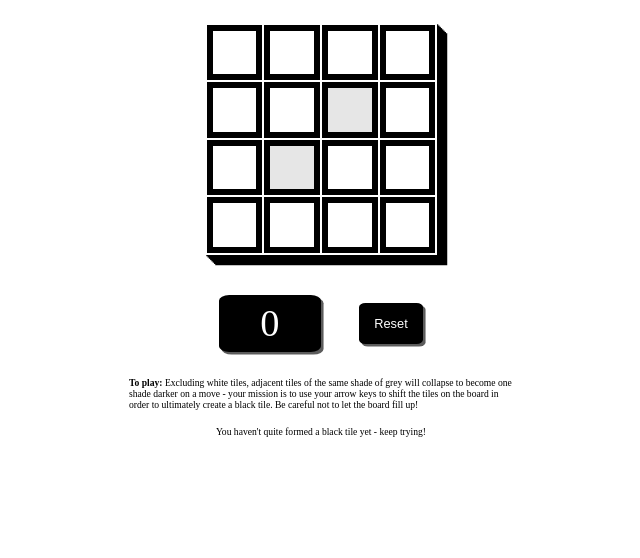
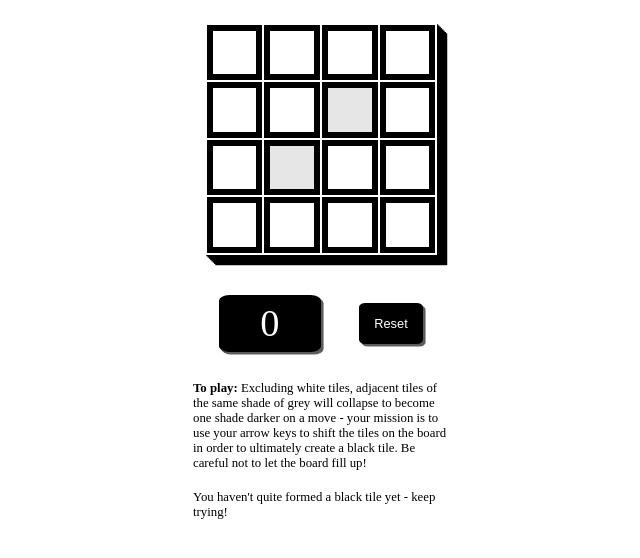
Before and after one commit to boyceby/black-and-white-and-grey, a website with bundled scripts: page index.html in a window 1280 px wide. Shown: the part 132-690 px from the top of the page, without its empty margins (319-959 px from the left). Built offline with nearby package versions, Linux system fonts and the light colour scheme.

Commit message:
Update style.css

```diff
--- a/style.css
+++ b/style.css
@@ -15,8 +15,8 @@ div.attribution h2 {
 }
 
 p {
-    font-size: .75vw;
-    max-width: 30vw;
+    font-size: 1vw;
+    max-width: 20vw;
 }
 
 
```
